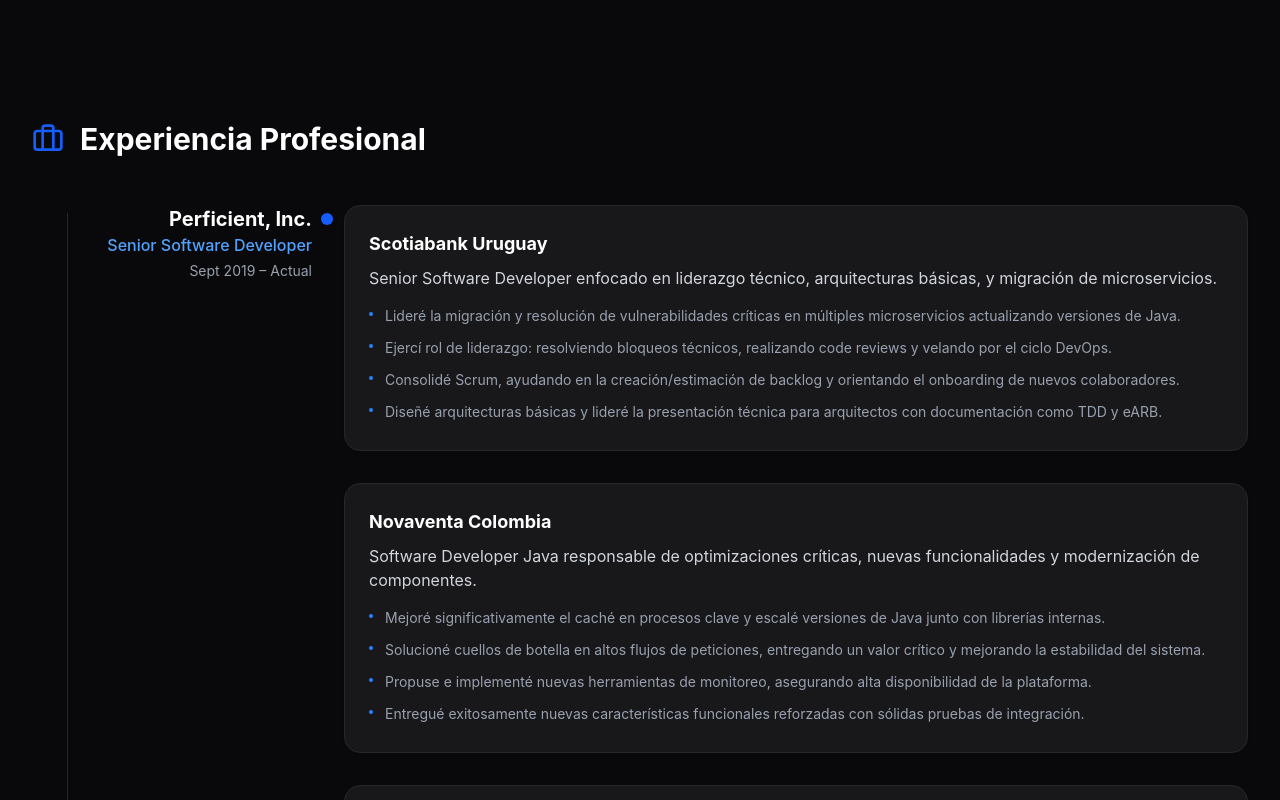
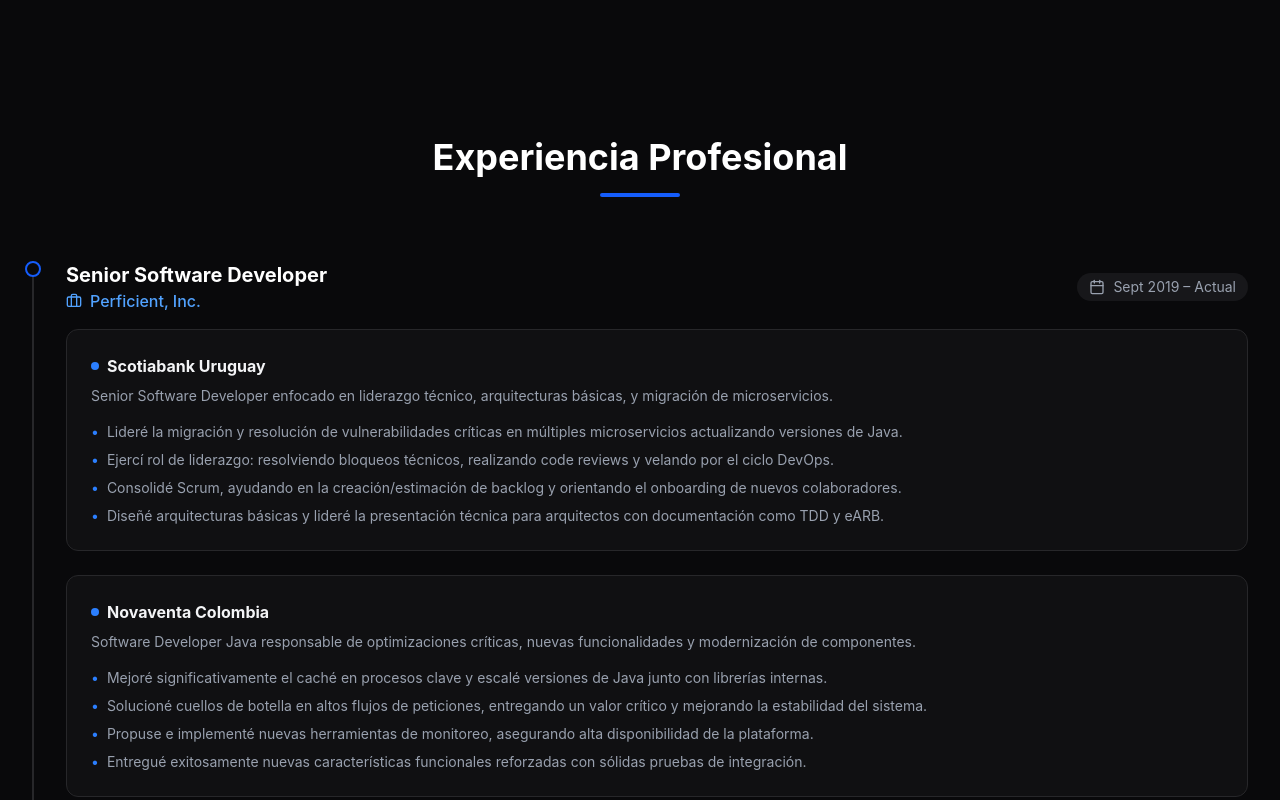
Before and after one commit to camiloGiraldoR/portafolio, a React (Vite) app: page / in a window 1280 px wide. Shown: the part 940-1740 px from the top of the page. Built offline with nearby package versions, Linux system fonts and the light colour scheme.

Commit message:
Add premium visual effects:Reveal on Scroll and Spotlight cards

```diff
--- a/src/components/Experience.jsx
+++ b/src/components/Experience.jsx
@@ -1,58 +1,70 @@
 import { motion } from 'framer-motion';
-import { Briefcase } from 'lucide-react';
+import { Calendar, MapPin, Briefcase } from 'lucide-react';
 import { portfolioData } from '../data/portfolioData';
 import { useLanguage } from '../context/LanguageContext';
+import { Reveal } from './Reveal';
+import { SpotlightCard } from './SpotlightCard';
 
 const Experience = () => {
     const { language } = useLanguage();
     const data = portfolioData[language];
 
     return (
-        <section id="experience" className="py-20 px-4 sm:px-6 lg:px-8 max-w-7xl mx-auto">
-            <div className="flex items-center mb-12">
-                <Briefcase className="w-8 h-8 text-blue-600 mr-4" />
-                <h2 className="text-3xl font-bold text-gray-900 dark:text-white">{data.sections.experience}</h2>
-            </div>
+        <section id="experience" className="py-24 px-4 sm:px-6 lg:px-8 max-w-7xl mx-auto">
+            <Reveal>
+                <div className="text-center mb-16">
+                    <h2 className="text-3xl md:text-4xl font-bold text-gray-900 dark:text-white mb-4">
+                        {data.sections.experience}
+                    </h2>
+                    <div className="w-20 h-1 bg-blue-600 mx-auto rounded-full" />
+                </div>
+            </Reveal>
 
-            <div className="space-y-16">
-                {data.experience.map((exp, idx) => (
-                    <motion.div
-                        key={exp.id}
-                        initial={{ opacity: 0, y: 20 }}
-                        whileInView={{ opacity: 1, y: 0 }}
-                        viewport={{ once: true, margin: "-100px" }}
-                        transition={{ duration: 0.5, delay: idx * 0.1 }}
-                        className="relative pl-8 md:pl-0"
-                    >
-                        {/* Línea vertical movida a la derecha del bloque de rol/fecha */}
-                        <div className="hidden md:block absolute right-[97%] top-2 bottom-0 w-px bg-gray-200 dark:bg-zinc-800" />
+            <div className="space-y-12">
+                {data.experience.map((exp, index) => (
+                    <Reveal key={exp.id} delay={index * 0.1}>
+                        <div className="relative pl-8 border-l-2 border-gray-200 dark:border-zinc-800 hover:border-blue-500 dark:hover:border-blue-500 transition-colors">
+                            <div className="absolute -left-[9px] top-0 w-4 h-4 rounded-full bg-white dark:bg-zinc-950 border-2 border-blue-600" />
 
-                        <div className="md:grid md:grid-cols-4 md:gap-8">
-                            <div className="mb-4 md:mb-0 md:text-right relative">
-                                <div className="hidden md:block absolute right-[-21px] top-2 w-3 h-3 rounded-full bg-blue-600 ring-4 ring-white dark:ring-zinc-950" />
-                                <h3 className="text-xl font-bold text-gray-900 dark:text-white">{exp.company}</h3>
-                                <span className="text-blue-600 dark:text-blue-400 font-medium block">{exp.role}</span>
-                                <span className="text-sm text-gray-500 dark:text-gray-400 block mt-1">{exp.period}</span>
+                            <div className="flex flex-col md:flex-row md:items-center justify-between mb-4 gap-2">
+                                <div>
+                                    <h3 className="text-xl font-bold text-gray-900 dark:text-white">
+                                        {exp.role}
+                                    </h3>
+                                    <div className="flex items-center text-blue-600 dark:text-blue-400 font-medium">
+                                        <Briefcase className="w-4 h-4 mr-2" />
+                                        {exp.company}
+                                    </div>
+                                </div>
+                                <div className="flex items-center text-gray-500 dark:text-gray-400 text-sm bg-gray-100 dark:bg-zinc-800/50 px-3 py-1 rounded-full w-fit">
+                                    <Calendar className="w-4 h-4 mr-2" />
+                                    {exp.period}
+                                </div>
                             </div>
 
-                            <div className="md:col-span-3 space-y-8">
-                                {exp.projects.map((project, pIdx) => (
-                                    <div key={pIdx} className="bg-white dark:bg-zinc-900 rounded-2xl p-6 shadow-sm border border-gray-100 dark:border-zinc-800 transition-all duration-300 hover:shadow-lg hover:-translate-y-1 hover:border-blue-200 dark:hover:border-blue-900/50">
-                                        <h4 className="text-lg font-bold text-gray-900 dark:text-white mb-2">{project.client}</h4>
-                                        <p className="text-gray-600 dark:text-gray-300 mb-4">{project.description}</p>
+                            <div className="grid grid-cols-1 gap-6">
+                                {exp.projects.map((project, pIndex) => (
+                                    <SpotlightCard key={pIndex} className="group bg-white/50 dark:bg-zinc-900/50 backdrop-blur-sm p-6 rounded-xl border border-gray-100 dark:border-zinc-800 transition-all duration-300">
+                                        <h4 className="font-bold text-gray-900 dark:text-gray-100 mb-2 flex items-center">
+                                            <span className="w-2 h-2 bg-blue-500 rounded-full mr-2" />
+                                            {project.client}
+                                        </h4>
+                                        <p className="text-gray-600 dark:text-gray-400 text-sm mb-4">
+                                            {project.description}
+                                        </p>
                                         <ul className="space-y-2">
-                                            {project.responsibilities.map((resp, rIdx) => (
-                                                <li key={rIdx} className="flex text-sm text-gray-600 dark:text-gray-400 pb-1">
-                                                    <span className="mr-3 mt-1.5 w-1 h-1 flex-shrink-0 bg-blue-500 rounded-full"></span>
-                                                    <span>{resp}</span>
+                                            {project.responsibilities.map((resp, rIndex) => (
+                                                <li key={rIndex} className="text-gray-600 dark:text-gray-400 text-sm flex items-start">
+                                                    <span className="text-blue-500 mr-2">•</span>
+                                                    {resp}
                                                 </li>
                                             ))}
                                         </ul>
-                                    </div>
+                                    </SpotlightCard>
                                 ))}
                             </div>
                         </div>
-                    </motion.div>
+                    </Reveal>
                 ))}
             </div>
         </section>
--- /dev/null
+++ b/src/components/Reveal.jsx
@@ -0,0 +1,19 @@
+import { motion } from 'framer-motion';
+
+export const Reveal = ({ children, width = "100%", delay = 0.2 }) => {
+    return (
+        <motion.div
+            variants={{
+                hidden: { opacity: 0, y: 30 },
+                visible: { opacity: 1, y: 0 }
+            }}
+            initial="hidden"
+            whileInView="visible"
+            viewport={{ once: true, margin: "-100px" }}
+            transition={{ duration: 0.6, delay: delay, ease: "easeOut" }}
+            style={{ width }}
+        >
+            {children}
+        </motion.div>
+    );
+};
--- /dev/null
+++ b/src/components/SpotlightCard.jsx
@@ -0,0 +1,42 @@
+import { useState, useRef } from 'react';
+import { motion, useMotionValue, useSpring, useTransform } from 'framer-motion';
+
+export const SpotlightCard = ({ children, className = "" }) => {
+    const [isHovered, setIsHovered] = useState(false);
+    const containerRef = useRef(null);
+
+    const mouseX = useMotionValue(0);
+    const mouseY = useMotionValue(0);
+
+    // Smooth movement
+    const springX = useSpring(mouseX, { stiffness: 300, damping: 30 });
+    const springY = useSpring(mouseY, { stiffness: 300, damping: 30 });
+
+    const handleMouseMove = (e) => {
+        if (!containerRef.current) return;
+        const { left, top } = containerRef.current.getBoundingClientRect();
+        mouseX.set(e.clientX - left);
+        mouseY.set(e.clientY - top);
+    };
+
+    return (
+        <div
+            ref={containerRef}
+            onMouseMove={handleMouseMove}
+            onMouseEnter={() => setIsHovered(true)}
+            onMouseLeave={() => setIsHovered(false)}
+            className={`relative overflow-hidden ${className}`}
+        >
+            <motion.div
+                className="pointer-events-none absolute -inset-px opacity-0 transition-opacity duration-300 group-hover:opacity-100"
+                style={{
+                    background: useTransform(
+                        [springX, springY],
+                        ([x, y]) => `radial-gradient(600px circle at ${x}px ${y}px, rgba(37, 99, 235, 0.1), transparent 40%)`
+                    )
+                }}
+            />
+            {children}
+        </div>
+    );
+};
--- a/src/data/portfolioData.ts
+++ b/src/data/portfolioData.ts
@@ -44,7 +44,7 @@
             { category: "Frontend", items: ["React.js", "Angular", "TypeScript", "JavaScript", "HTML/CSS", "Redux"] },
             { category: "Databases", items: ["PostgreSQL", "Oracle DB", "MySQL", "SQL Server", "Azure DB2"] },
             { category: "Cloud & DevOps", items: ["AWS (RDS, IAM, S3, EC2)", "Azure", "CI/CD", "Jenkins", "Anthos", "Kubernetes", "Docker"] },
-            { category: "Tools & Testing", items: ["Maven", "Gradle", "Git", "Jest", "Kafka", "NewRelic", "Scrum"] },
+            { category: "Tools & Testing", items: ["JUnit 5", "Mockito", "Maven", "Gradle", "Git", "Jest", "Kafka", "NewRelic", "Scrum"] },
         ],
         experience: [
             {
@@ -225,7 +225,7 @@
             { category: "Frontend", items: ["React.js", "Angular", "TypeScript", "JavaScript", "HTML/CSS", "Redux"] },
             { category: "Databases", items: ["PostgreSQL", "Oracle DB", "MySQL", "SQL Server", "Azure DB2"] },
             { category: "Cloud & DevOps", items: ["AWS (RDS, IAM, S3, EC2)", "Azure", "CI/CD", "Jenkins", "Anthos", "Kubernetes", "Docker"] },
-            { category: "Tools & Testing", items: ["Maven", "Gradle", "Git", "Jest", "Kafka", "NewRelic", "Scrum"] },
+            { category: "Tools & Testing", items: ["JUnit 5", "Mockito", "Maven", "Gradle", "Git", "Jest", "Kafka", "NewRelic", "Scrum"] },
         ],
         experience: [
             {
```
Also changed, not shown: src/components/Education.jsx (+59 -46 lines), src/components/Skills.jsx (+44 -37 lines).
